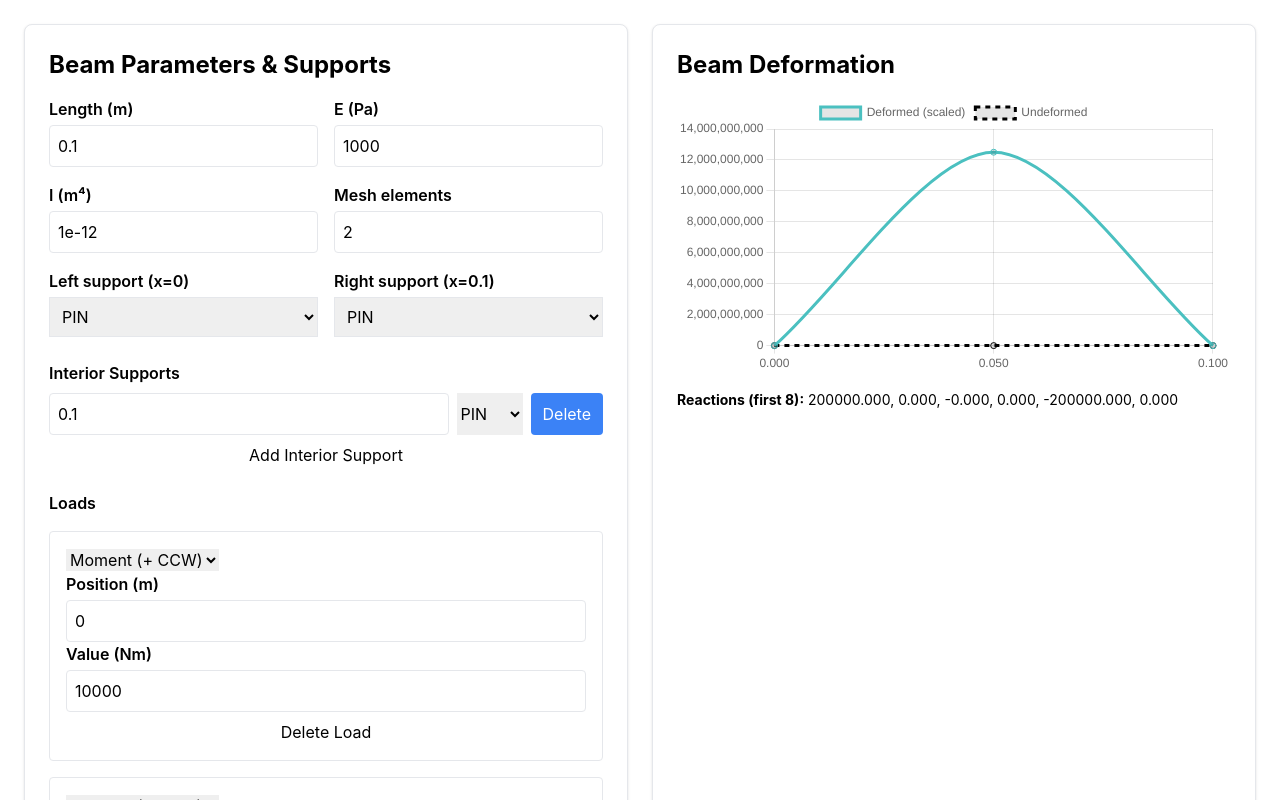
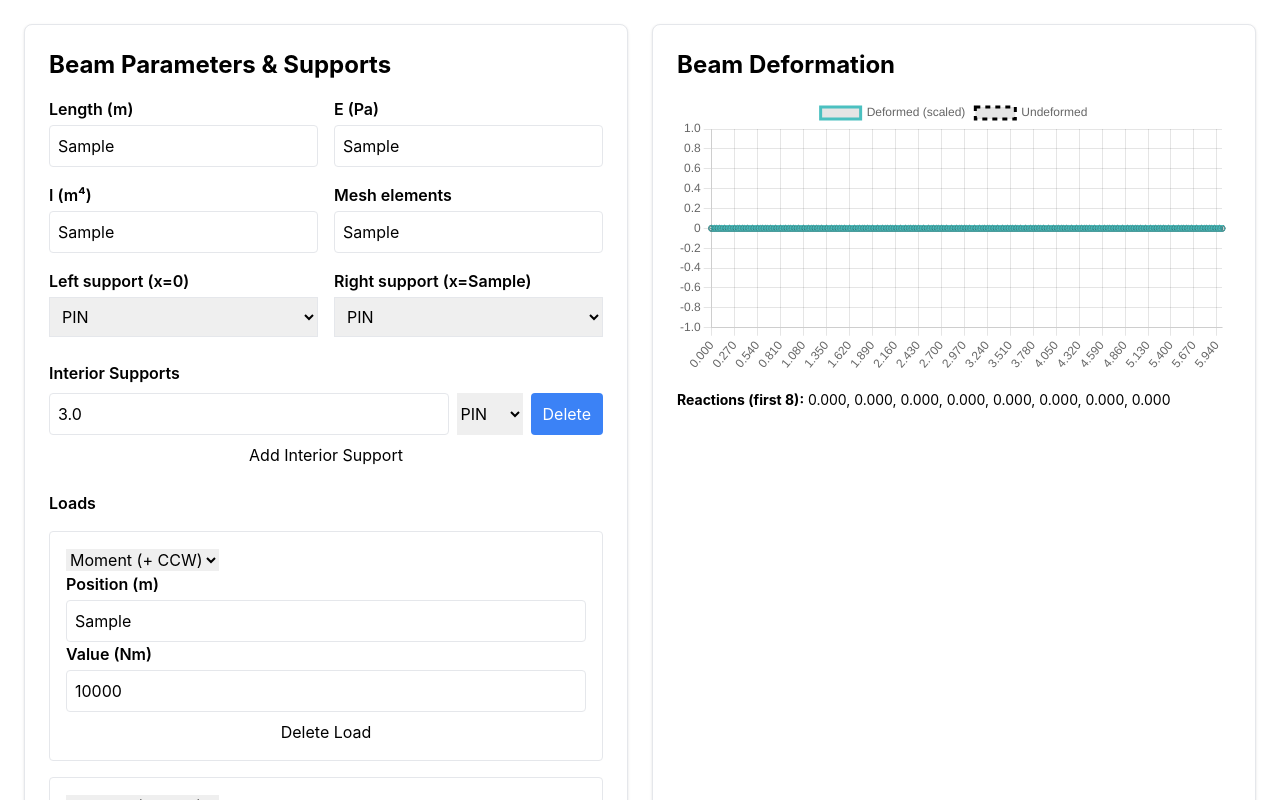
Before and after one commit to chris-w05/BeamDeflection, a React (Create React App) app in the folder frontend/: page / in a window 1280 px wide. Both pictures are taken after typing "Sample", "Sample", "Sample", "Sample", "Sample", "Sample" into the empty fields and a click on the button "Add Interior Support". Shown: the top 800 px of the page. Built offline with nearby package versions, Linux system fonts and the light colour scheme.

Commit message:
Revert "UX fixes"
This reverts commit 4722cc70f3801ce42676410e9bc2f534e10a2dc5.

```diff
--- a/frontend/src/App.jsx
+++ b/frontend/src/App.jsx
@@ -56,12 +56,6 @@ export default function App() {
     const v = parseFloat(s);
     if (!isFinite(v)) return null;
     return Math.max(min, Math.min(max, v)); // clamp to [min, max]
-  }
-
-  function clampValue(value, min = -Infinity, max = Infinity) {
-    let v = parseFloat(value);
-    if (!isFinite(v)) return null;
-    return Math.max(min, Math.min(max, v));
   }
 
 
@@ -197,117 +191,50 @@ export default function App() {
         <div className="grid grid-cols-2 gap-4">
           <div>
             <Label>Length (m)</Label>
-            <Input
-              value={lengthStr}
-              onChange={(e) => {
-                let val = parseFloat(e.target.value);
-                if (isNaN(val) || val <= 0) val = 0.1; // minimum length
-                setLengthStr(val.toString());
-              }}
-              placeholder="6.0"
-            />
+            <Input value={lengthStr} onChange={(e) => setLengthStr(e.target.value)} placeholder="6.0" />
           </div>
           <div>
             <Label>E (Pa)</Label>
-            <Input
-              value={EStr}
-              onChange={(e) => {
-                let val = parseFloat(e.target.value);
-                if (isNaN(val) || val <= 0) val = 1e3; // minimum E
-                setEStr(val.toString());
-              }}
-              placeholder="210e9"
-            />
+            <Input value={EStr} onChange={(e) => setEStr(e.target.value)} placeholder="210e9" />
           </div>
           <div>
             <Label>I (m⁴)</Label>
-            <Input
-              value={IStr}
-              onChange={(e) => {
-                let val = parseFloat(e.target.value);
-                if (isNaN(val) || val <= 0) val = 1e-12; // minimum I
-                setIStr(val.toString());
-              }}
-              placeholder="8.1e-6"
-            />
+            <Input value={IStr} onChange={(e) => setIStr(e.target.value)} placeholder="8.1e-6" />
           </div>
           <div>
             <Label>Mesh elements</Label>
-            <Input
-              value={nElementsStr}
-              onChange={(e) => {
-                let val = parseInt(e.target.value);
-                if (isNaN(val) || val < 2) val = 2; // minimum 2 elements
-                if (val > 1000) val = 1000; // maximum 1000 elements
-                setNElementsStr(val.toString());
-              }}
-              placeholder="200"
-            />
+            <Input value={nElementsStr} onChange={(e) => setNElementsStr(e.target.value)} placeholder="200" />
           </div>
           <div>
             <Label>Left support (x=0)</Label>
-            <select
-              className="border p-2 w-full"
-              value={leftType}
-              onChange={(e) => setLeftType(e.target.value)}
-            >
-              <option>PIN</option>
-              <option>FIXED</option>
-              <option>FREE</option>
+            <select className="border p-2 w-full" value={leftType} onChange={e => setLeftType(e.target.value)}>
+              <option>PIN</option><option>FIXED</option><option>FREE</option>
             </select>
           </div>
           <div>
             <Label>Right support (x={lengthStr || "L"})</Label>
-            <select
-              className="border p-2 w-full"
-              value={rightType}
-              onChange={(e) => setRightType(e.target.value)}
-            >
-              <option>PIN</option>
-              <option>FIXED</option>
-              <option>FREE</option>
+            <select className="border p-2 w-full" value={rightType} onChange={e => setRightType(e.target.value)}>
+              <option>PIN</option><option>FIXED</option><option>FREE</option>
             </select>
           </div>
         </div>
 
-        {/* Interior Supports */}
         <h3 className="mt-6 font-semibold">Interior Supports</h3>
-        {interiorSupports.map((item) => (
+        {interiorSupports.map(item => (
           <div key={item.id} className="flex gap-2 mt-2">
-            <Input
-              placeholder="x (m)"
-              value={item.xStr}
-              onChange={(e) => {
-                let val = parseFloat(e.target.value);
-                const L = parseFloat(lengthStr) || 6.0;
-                if (isNaN(val) || val < 0) val = 0;
-                if (val > L) val = L;
-                updateInterior(item.id, "xStr", val.toString());
-              }}
-            />
-            <select
-              value={item.type}
-              onChange={(e) => updateInterior(item.id, "type", e.target.value)}
-            >
-              <option>PIN</option>
-              <option>FIXED</option>
-              <option>FREE</option>
+            <Input placeholder="x (m)" value={item.xStr} onChange={e => updateInterior(item.id, 'xStr', e.target.value)} />
+            <select value={item.type} onChange={e => updateInterior(item.id, 'type', e.target.value)}>
+              <option>PIN</option><option>FIXED</option><option>FREE</option>
             </select>
             <Button onClick={() => deleteInterior(item.id)}>Delete</Button>
           </div>
         ))}
-        <Button className="mt-2 w-full" onClick={addInteriorSupport}>
-          Add Interior Support
-        </Button>
+        <Button className="mt-2 w-full" onClick={addInteriorSupport}>Add Interior Support</Button>
 
-        {/* Loads */}
         <h3 className="mt-6 font-semibold">Loads</h3>
-        {loadItems.map((item) => (
+        {loadItems.map(item => (
           <div key={item.id} className="border rounded p-4 mt-4">
-            <select
-              value={item.type}
-              onChange={(e) => updateLoad(item.id, "type", e.target.value)}
-            >
+            <select value={item.type} onChange={e => updateLoad(item.id, 'type', e.target.value)}>
               <option value="point">Point Load (+ up)</option>
               <option value="moment">Moment (+ CCW)</option>
               <option value="distributed_load">Distributed Load</option>
@@ -315,86 +242,34 @@ export default function App() {
             {(item.type === "point" || item.type === "moment") && (
               <>
                 <Label>Position (m)</Label>
-                <Input
-                  value={item.xStr}
-                  onChange={(e) => {
-                    let val = parseFloat(e.target.value);
-                    const L = parseFloat(lengthStr) || 6.0;
-                    if (isNaN(val) || val < 0) val = 0;
-                    if (val > L) val = L;
-                    updateLoad(item.id, "xStr", val.toString());
-                  }}
-                />
+                <Input value={item.xStr} onChange={e => updateLoad(item.id, 'xStr', e.target.value)} />
                 <Label>Value {item.type === "point" ? "(N)" : "(Nm)"}</Label>
-                <Input
-                  value={item.valStr}
-                  onChange={(e) => {
-                    let val = parseFloat(e.target.value);
-                    if (isNaN(val)) val = 0;
-                    updateLoad(item.id, "valStr", val.toString());
-                  }}
-                />
+                <Input value={item.valStr} onChange={e => updateLoad(item.id, 'valStr', e.target.value)} />
               </>
             )}
             {item.type === "distributed_load" && (
               <>
-                <Label>Start x (m)</Label>
-                <Input
-                  value={item.x0Str}
-                  onChange={(e) => {
-                    let val = parseFloat(e.target.value);
-                    const L = parseFloat(lengthStr) || 6.0;
-                    if (isNaN(val) || val < 0) val = 0;
-                    if (val > L) val = L;
-                    updateLoad(item.id, "x0Str", val.toString());
-                  }}
-                />
-                <Label>End x (m)</Label>
-                <Input
-                  value={item.x1Str}
-                  onChange={(e) => {
-                    let val = parseFloat(e.target.value);
-                    const L = parseFloat(lengthStr) || 6.0;
-                    if (isNaN(val) || val < 0) val = 0;
-                    if (val > L) val = L;
-                    updateLoad(item.id, "x1Str", val.toString());
-                  }}
-                />
+                <Label>Start x (m)</Label><Input value={item.x0Str} onChange={e => updateLoad(item.id, 'x0Str', e.target.value)} />
+                <Label>End x (m)</Label><Input value={item.x1Str} onChange={e => updateLoad(item.id, 'x1Str', e.target.value)} />
                 <label className="flex items-center gap-2">
-                  <input
-                    type="checkbox"
-                    checked={item.isVariable || false}
-                    onChange={(e) => updateLoad(item.id, "isVariable", e.target.checked)}
-                  />
+                  <input type="checkbox" checked={item.isVariable || false} onChange={e => updateLoad(item.id, 'isVariable', e.target.checked)} />
                   Variable q(x)
                 </label>
                 {item.isVariable ? (
                   <>
                     <Label>q(x) expression</Label>
-                    <Input
-                      value={item.exprStr}
-                      onChange={(e) => updateLoad(item.id, "exprStr", e.target.value)}
-                    />
+                    <Input value={item.exprStr} onChange={e => updateLoad(item.id, 'exprStr', e.target.value)} />
                     <small>Example: 5000*(L-x)</small>
                   </>
                 ) : (
                   <>
                     <Label>Constant q (N/m)</Label>
-                    <Input
-                      value={item.qStr}
-                      onChange={(e) => {
-                        let val = parseFloat(e.target.value);
-                        if (isNaN(val)) val = 0;
-                        updateLoad(item.id, "qStr", val.toString());
-                      }}
-                    />
+                    <Input value={item.qStr} onChange={e => updateLoad(item.id, 'qStr', e.target.value)} />
                   </>
                 )}
               </>
             )}
-            <Button className="mt-2 w-full" onClick={() => deleteLoad(item.id)}>
-              Delete Load
-            </Button>
+            <Button className="mt-2 w-full" onClick={() => deleteLoad(item.id)}>Delete Load</Button>
           </div>
         ))}
         <div className="mt-4 flex flex-col gap-2">
```
